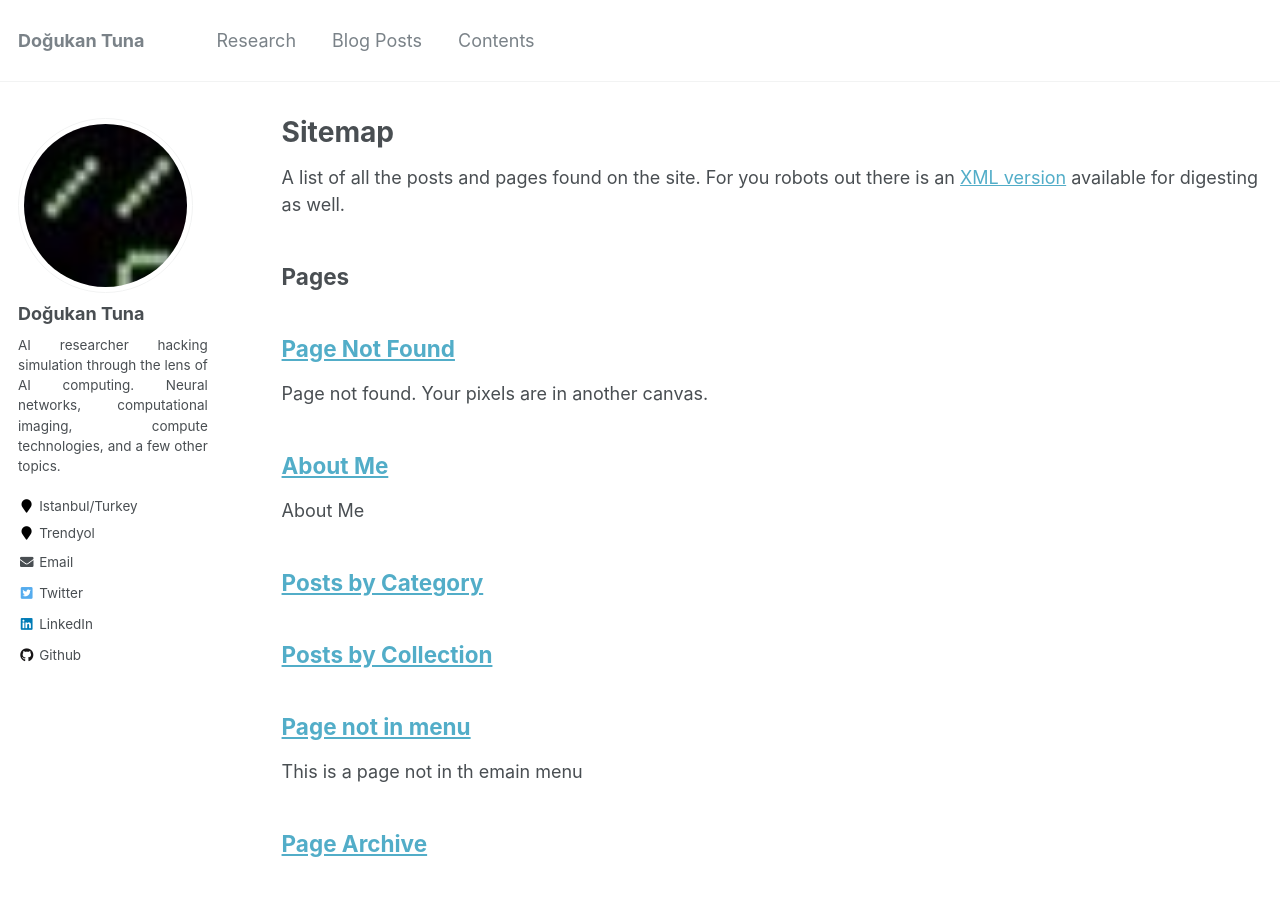
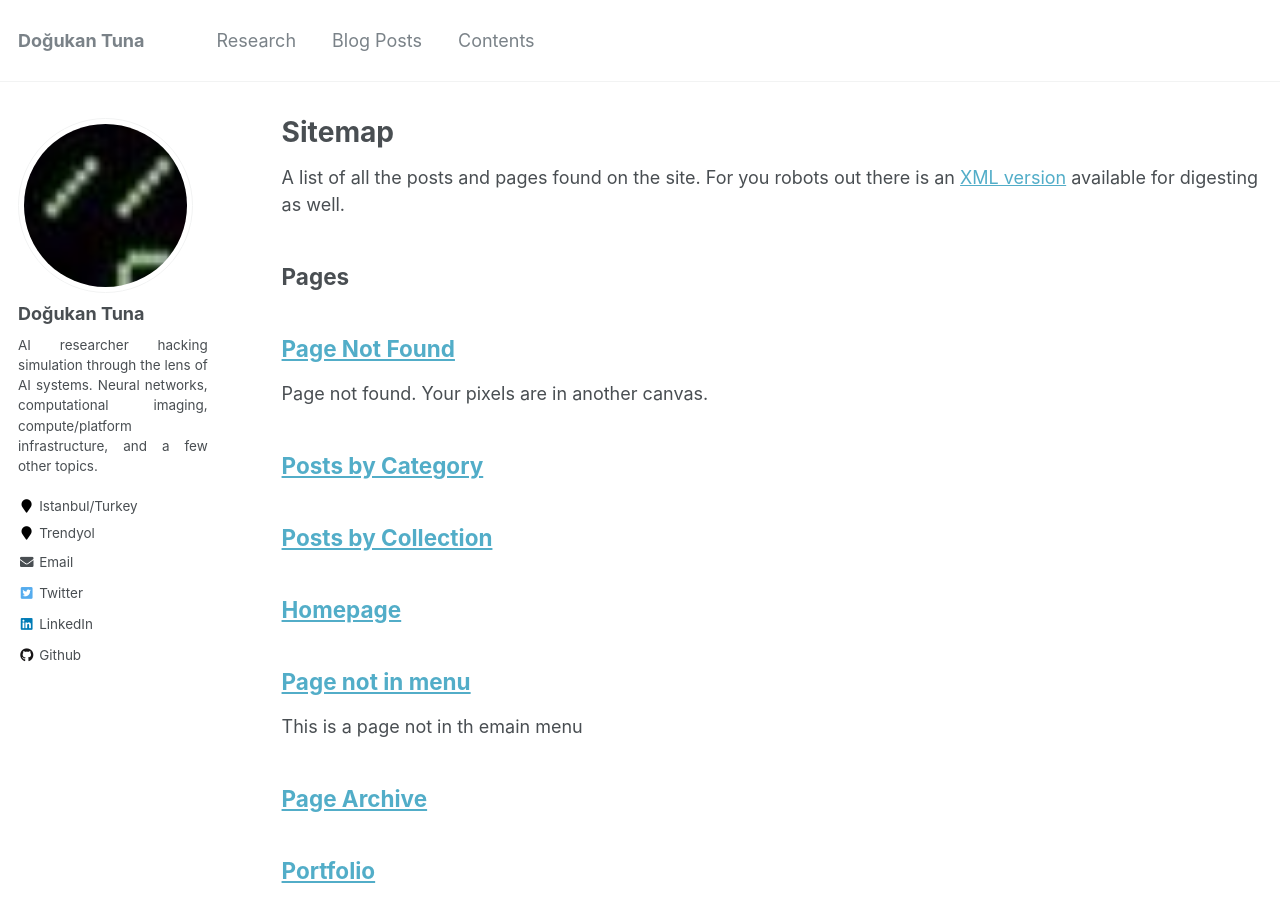
Before and after one commit to dogukantuna/dtcsai.github.io, a Jekyll site: the page built from _pages/sitemap.md, in a window 1280 px wide and 900 px high. Built offline with Jekyll 4.4.1, drawn with Linux system fonts in a browser that asks for light colours.

Commit message:
update: homepage

```diff
--- a/_config.yml
+++ b/_config.yml
@@ -2,7 +2,7 @@ locale                   : "en-US"
 title                    : "Doğukan Tuna"
 title_separator          : "-"
 name                     : &name "Doğukan Tuna"
-description              : &description "AI researcher hacking simulation through the lens of AI computing."
+description              : &description "AI researcher hacking simulation through the lens of AI systems."
 url                      : https://dtcsai.github.io
 baseurl                  : ""
 repository               : "dtcsai/dtcsai.github.io"
@@ -74,13 +74,13 @@ analytics:
 author:
   name             : "Doğukan Tuna"
   avatar           : "profile.jpg"
-  bio              : "AI researcher hacking simulation through the lens of AI computing. Neural networks, computational imaging, compute technologies, and a few other topics."
+  bio              : "AI researcher hacking simulation through the lens of AI systems. Neural networks, computational imaging, compute/platform infrastructure, and a few other topics."
   location         : "Istanbul/Turkey"
   employer         : "Trendyol"
   pubmed           :
   googlescholar    :
   email            : "me@dogukantuna.com"
-  researchgate     :  # example: "https://www.researchgate.net/profile/yourprofile"
+  researchgate     :
   uri              :
   bitbucket        :
   codepen          :
```
Also changed, not shown: _pages/about.md (deleted, +0 -9 lines), _pages/homepage.html (added, +19 -0 lines).
